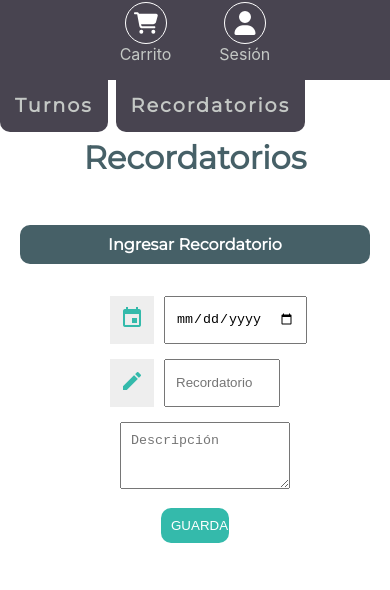
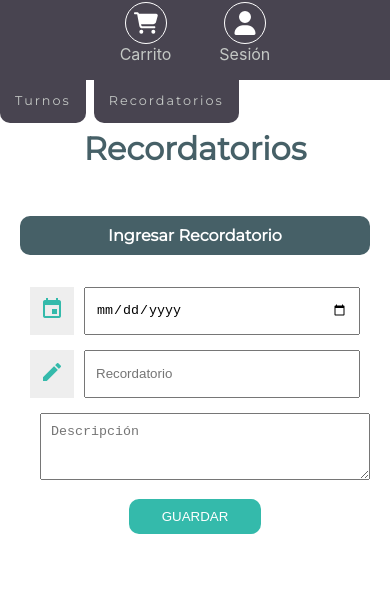
Before and after one commit to Marcosotoladev/Dhermica, a React (Create React App) app: page /Recordatorios in a window 390 px wide. Shown: the part 167-757 px from the top of the page. Built offline with nearby package versions, Linux system fonts and the light colour scheme; no server answers; the database is empty; a web font is replaced by a local one; what react-swipeable-views-utils would draw is missing.

Commit message:
estilos recordatorio

```diff
--- a/src/routes/recordatorios/Recordatorios.css
+++ b/src/routes/recordatorios/Recordatorios.css
@@ -25,8 +25,6 @@
 /* Formulario */
 .custom-form {
     padding: 10px;
-    margin-left: 5rem;
-    margin-right: 5rem;
 }
 
 .custom-form-group {
@@ -77,8 +75,6 @@
     margin-bottom: 20px;
     border: 1px solid #ddd;
     box-shadow: 0 4px 8px rgba(0, 0, 0, 0.1);
-    margin-left: 3rem;
-    margin-right: 3rem;
 }
 
 .custom-card-body {
--- a/src/sections/header/Header.css
+++ b/src/sections/header/Header.css
@@ -30,15 +30,14 @@
   box-sizing: border-box;
   border-radius: 0 0 10px 10px;
   letter-spacing: 2px;
-  font-size: larger;
   font-family: "Montserrat", sans-serif;
-  font-weight: bold;
 }
 
 .solapa{
   display: flex;
-  font-size: 1rem;
+  font-size: 0.8rem;
   gap: 0.5rem;
+  margin-top: 0.8rem;
 }
 
 .menuText:hover {
@@ -52,9 +51,6 @@
   flex-direction: column;
 }
 
-.solapa{
-  margin-top: 0.8rem;
-}
 
 .navbar{
   font-size: 0.8rem;
```
Also changed, not shown: 6 other files (tests, documents, lock files or other folders).
